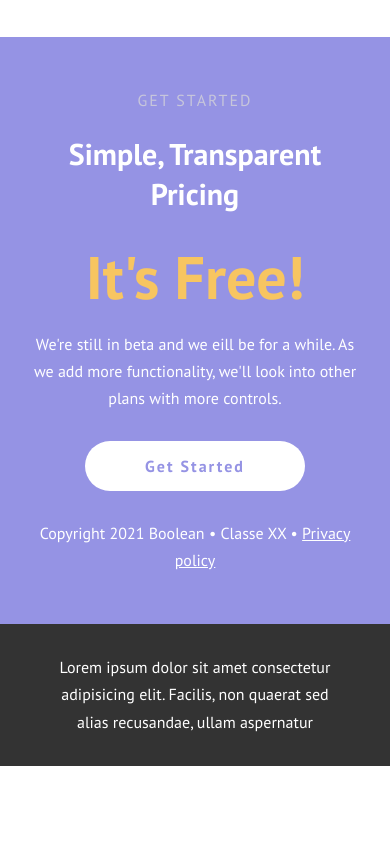
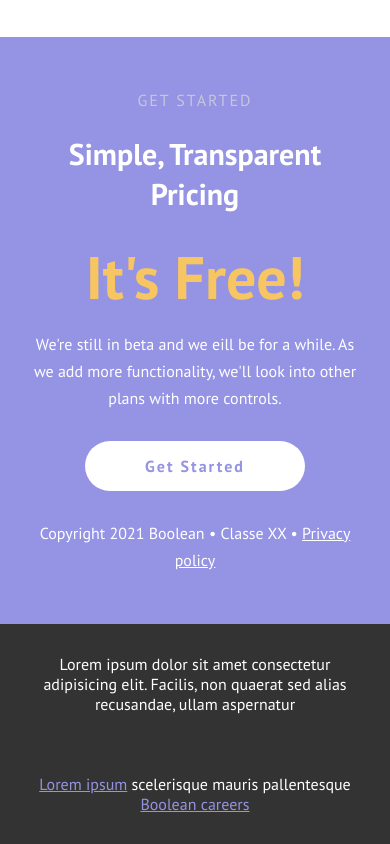
Before and after one commit to ValeriaGiannelli/htmlcss-responsive-layout, a plain HTML site: page index.html in a window 390 px wide. Shown: the part 9047-9891 px from the top of the page. Before the commit the page ends 9813 px from the top, so only its background shows below. Drawn offline with Linux system fonts and the light colour scheme.

Commit message:
Completamento dettaglio sezione footer + responsive

```diff
--- a/css/style.css
+++ b/css/style.css
@@ -709,9 +709,18 @@ footer{
 
 footer .container{
     text-align: center;
+    color: white;
+    max-width: 380px;
+    line-height: normal;
+}
+
+footer .container p{
     padding: 30px 0;
-    color: white;
-    max-width: 300px;
+}
+
+footer .container a{
+    color: var(--h2-color-odd);
+    text-decoration: underline;
 }
 
 /************ RESPONSIVE FOOTER *************/
@@ -728,7 +737,3 @@ footer .container{
 }
 
 /************ ---------------------------------------- *************/
-
-
-
-/* FOOTER */
--- a/index.html
+++ b/index.html
@@ -364,6 +364,8 @@
                 Lorem ipsum dolor sit amet consectetur adipisicing elit. Facilis, non quaerat sed alias recusandae, ullam aspernatur
             </p>
 
+            <p><a href="à">Lorem ipsum</a> scelerisque mauris pallentesque <a href="#">Boolean careers</a></p>
+
         </div>
     </footer>
 </body>
```
